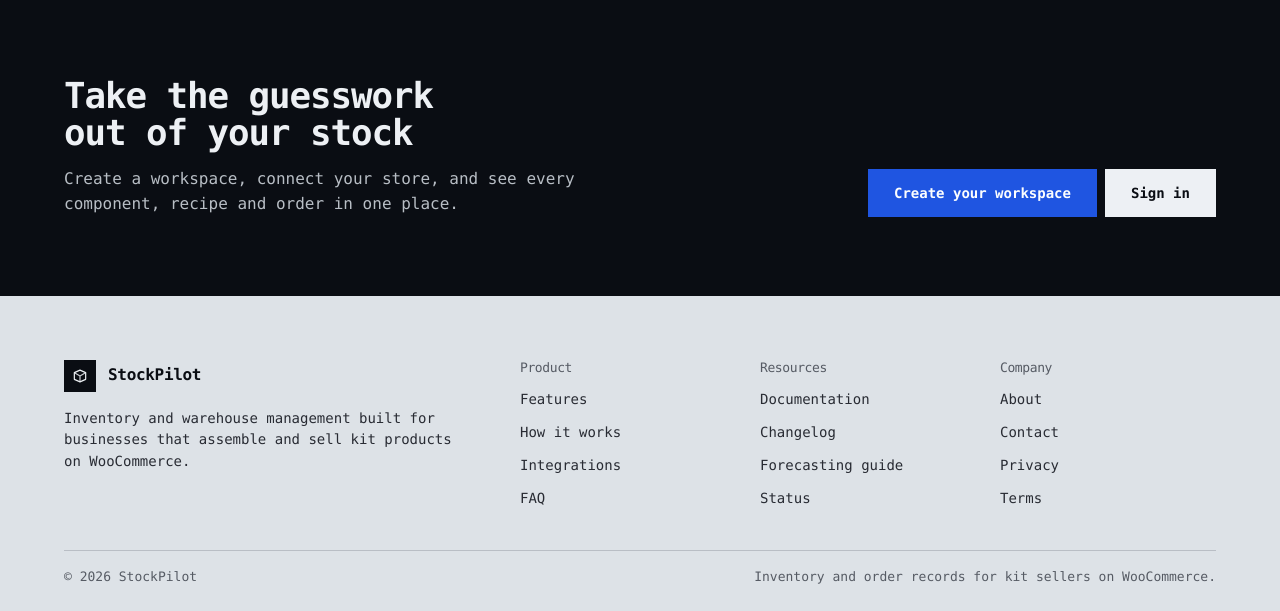
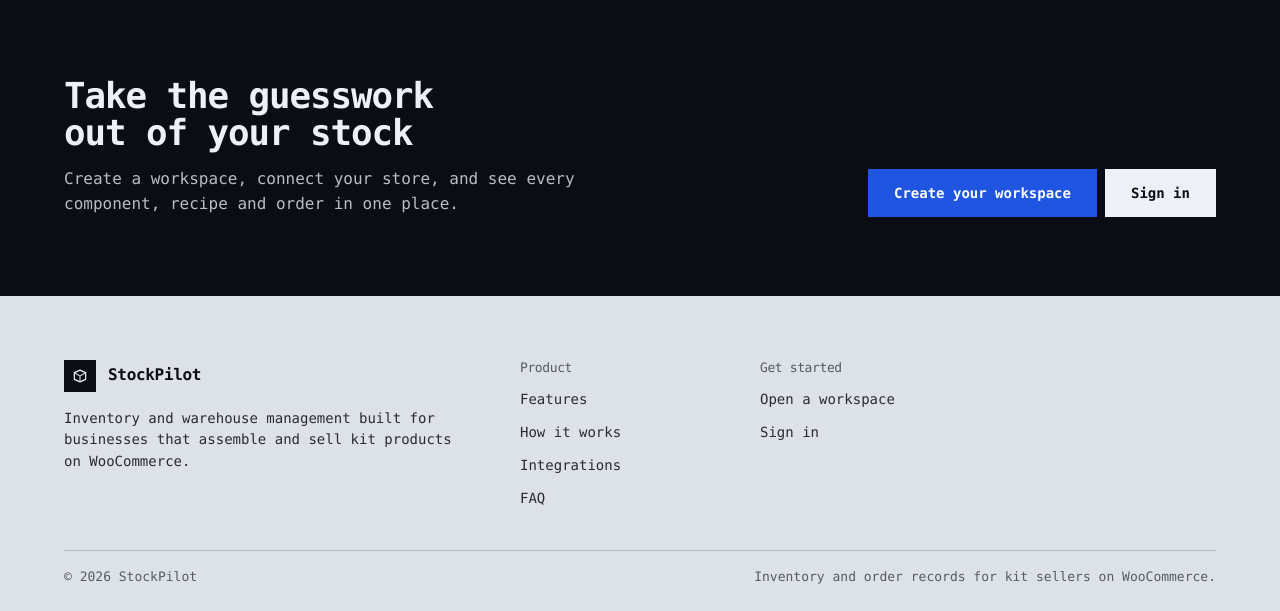
Before and after one commit to NAF1S/stock_pilot, a Laravel app: page / in a window 1280 px wide. Shown: the part 4411-5022 px from the top of the page. Run offline with Laravel 12, Linux system fonts and the light colour scheme; data that the repository does not hold is empty; style sheets or scripts are compiled from the project's sources; parts of the project's set-up code (start-up, migrations or seed data) failed here and were passed over.

Commit message:
fix(team,marketing): surface the admin-only boundary and drop dead links
A manager opening /app/users previously saw "0 members", because the 403 from
the users endpoint was never rendered. The page now states that team
management is admin-only and hides the invite, role and remove controls it
cannot use. Also replaces the eight href="#" footer stubs with links that
resolve, and adds the SVG favicon the shell was 404ing on.

Co-authored-by: CommandCodeBot <noreply@commandcode.ai>

```diff
--- a/portal/resources/js/layouts/MarketingLayout.tsx
+++ b/portal/resources/js/layouts/MarketingLayout.tsx
@@ -21,21 +21,10 @@ const FOOTER = [
         ],
     },
     {
-        title: 'Resources',
+        title: 'Get started',
         links: [
-            { label: 'Documentation', to: '#' },
-            { label: 'Changelog', to: '#' },
-            { label: 'Forecasting guide', to: '#' },
-            { label: 'Status', to: '#' },
-        ],
-    },
-    {
-        title: 'Company',
-        links: [
-            { label: 'About', to: '#' },
-            { label: 'Contact', to: '#' },
-            { label: 'Privacy', to: '#' },
-            { label: 'Terms', to: '#' },
+            { label: 'Open a workspace', to: '/register' },
+            { label: 'Sign in', to: '/login' },
         ],
     },
 ];
--- a/portal/resources/js/pages/Users.tsx
+++ b/portal/resources/js/pages/Users.tsx
@@ -2,6 +2,7 @@ import { useMutation, useQuery, useQueryClient } from '@tanstack/react-query';
 import { Plus, UserPlus, Users as UsersIcon } from 'lucide-react';
 import { useState } from 'react';
 import { apiDelete, apiGet, apiPatch, apiPost, errMsg } from '../lib/api';
+import { useAuth } from '../lib/auth';
 import { Avatar, Badge, Button, Card, EmptyState, Flash, Input, Modal, PageHeader, Select } from '../components/ui';
 import { DataTable, type Column } from '../components/ui/DataTable';
 import { roleTone } from '../lib/status';
@@ -24,13 +25,15 @@ const ROLE_HINT: Record<User['role'], string> = {
 };
 
 export default function Users() {
+    const { user } = useAuth();
+    const isAdmin = user?.role === 'admin';
     const qc = useQueryClient();
     const [flash, setFlash] = useState<string | null>(null);
     const [error, setError] = useState<string | null>(null);
     const [createOpen, setCreateOpen] = useState(false);
     const [form, setForm] = useState({ name: '', email: '', password: '', role: 'staff' });
 
-    const { data } = useQuery({ queryKey: ['users'], queryFn: () => apiGet<{ users: User[] }>('/users') });
+    const { data, error: queryError } = useQuery({ queryKey: ['users'], queryFn: () => apiGet<{ users: User[] }>('/users') });
 
     const create = useMutation({
         mutationFn: () => apiPost('/users', form),
@@ -96,7 +99,8 @@ export default function Users() {
             head: '',
             align: 'end',
             actions: true,
-            cell: (member) => (
+            cell: (member) =>
+                isAdmin ? (
                     <span className="flex items-center justify-end gap-1">
                         <Select
                             aria-label={`Change the role for ${member.name}`}
@@ -125,7 +129,7 @@ export default function Users() {
                             Remove
                         </Button>
                     </span>
-            ),
+                ) : null,
         },
     ];
 
@@ -135,15 +139,25 @@ export default function Users() {
                 title="Team"
                 subtitle="Staff accounts and what each role can reach."
                 actions={
+                    isAdmin ? (
                         <Button onClick={() => setCreateOpen(true)}>
                             <UserPlus className="size-4" aria-hidden="true" />
                             Add member
                         </Button>
+                    ) : undefined
                 }
             />
 
             <Flash message={flash} />
             <Flash message={error} tone="red" />
+            <Flash message={queryError ? errMsg(queryError) : null} tone="red" />
+
+            {queryError && (
+                <p className="mb-4 text-sm text-ink-muted">
+                    Team management is limited to administrators. Ask an admin in your workspace to
+                    change roles or invite people.
+                </p>
+            )}
 
             <div className="mb-4 grid gap-3 sm:grid-cols-3">
                 {roles.map((role) => (
@@ -173,12 +187,18 @@ export default function Users() {
                         empty={
                             <EmptyState
                                 title="No members yet"
-                                hint="Add a team member to give someone access to this portal."
+                                hint={
+                                    isAdmin
+                                        ? 'Add a team member to give someone access to this portal.'
+                                        : 'Only an administrator can see or invite team members.'
+                                }
                                 icon={<UsersIcon className="size-5" aria-hidden="true" />}
                                 action={
+                                    isAdmin ? (
                                         <Button size="sm" onClick={() => setCreateOpen(true)}>
                                             Add member
                                         </Button>
+                                    ) : undefined
                                 }
                             />
                         }
--- a/portal/resources/views/app.blade.php
+++ b/portal/resources/views/app.blade.php
@@ -5,6 +5,7 @@
     <meta name="viewport" content="width=device-width, initial-scale=1">
     <meta name="csrf-token" content="{{ csrf_token() }}">
     <meta name="theme-color" content="#2f4bd0">
+    <link rel="icon" type="image/svg+xml" href="/favicon.svg">
     <title>{{ config('app.name', 'StockPilot') }}</title>
     <script>
         // Apply the stored theme before first paint to avoid a flash.
```
Also changed, not shown: portal/public/favicon.svg (added). Lines whose indentation alone changed are shown as unchanged.
